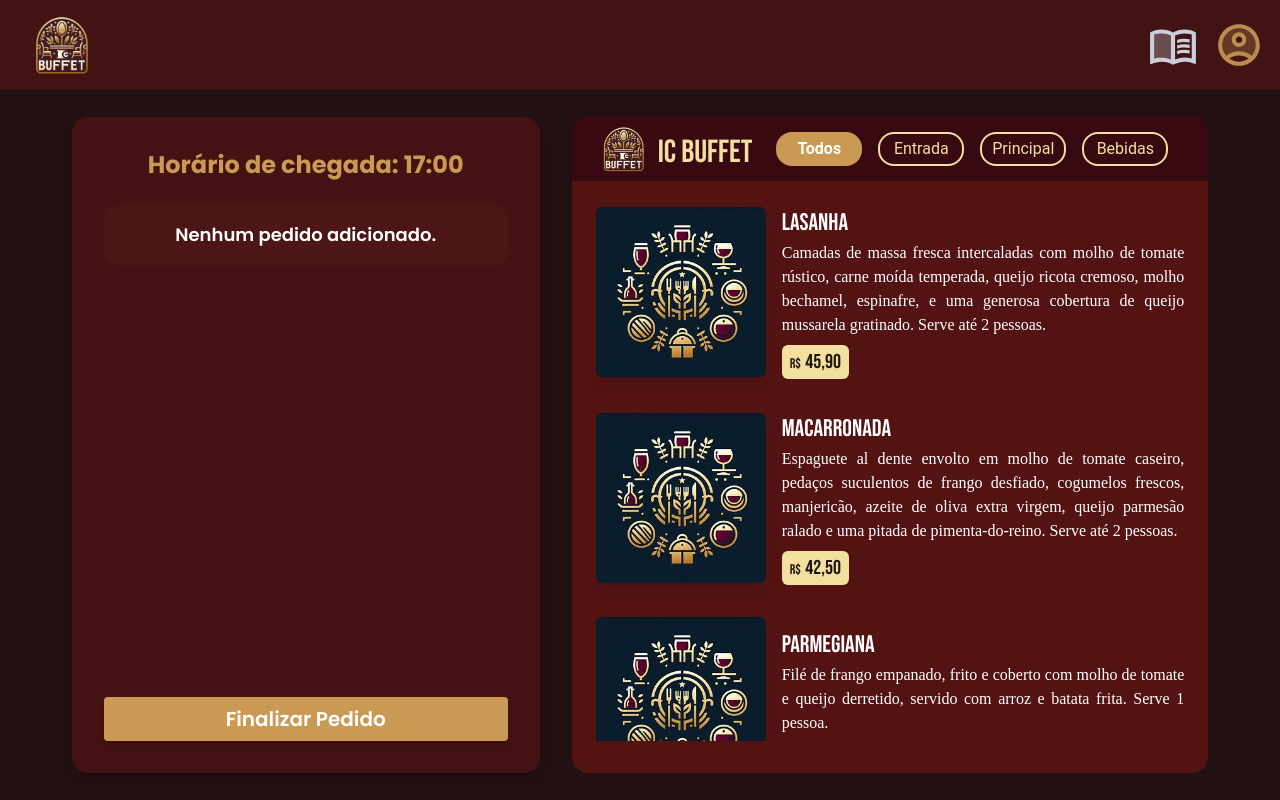
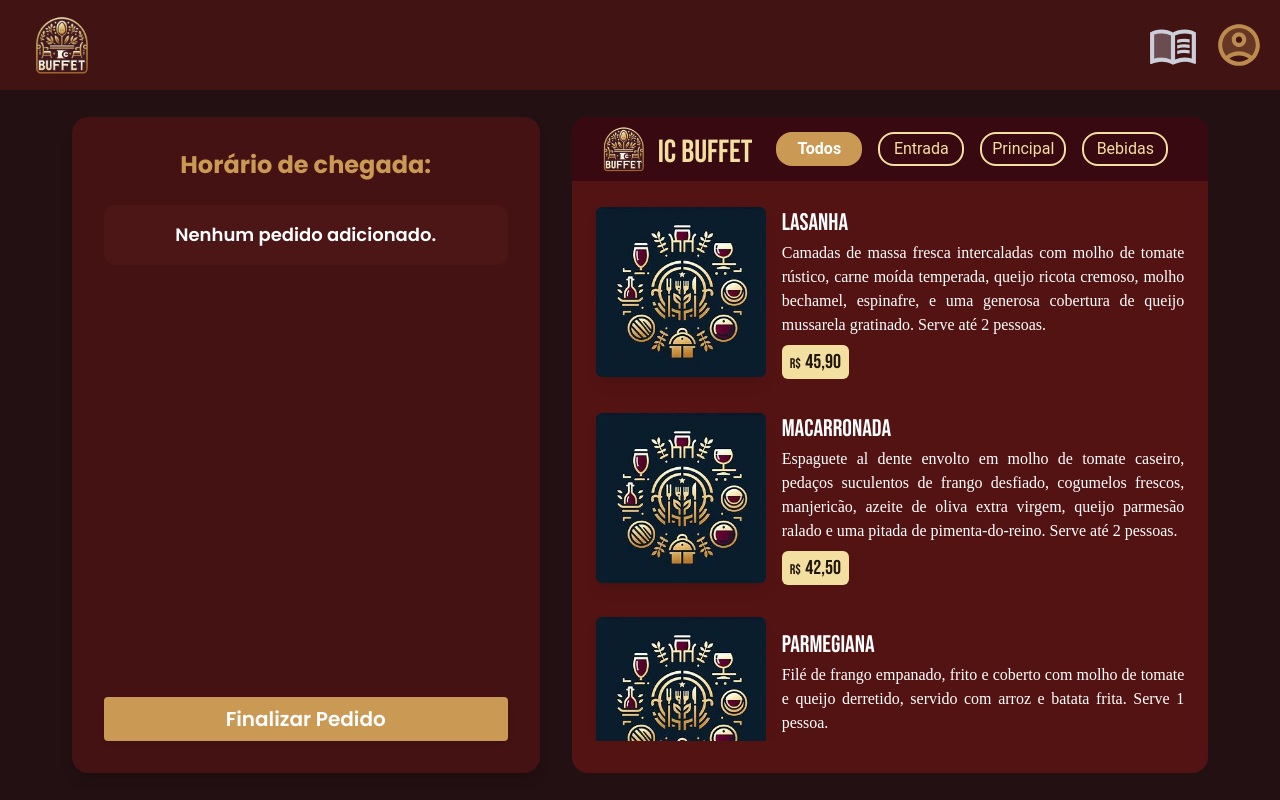
Before and after one commit to MasioCesar/Restaurant-Reservation, a Next.js app: page /menuSchedule in a window 1280 px wide. Built offline with nearby package versions, Linux system fonts and the light colour scheme.

Commit message:
corrigindo horario

```diff
--- a/src/app/menuSchedule/page.js
+++ b/src/app/menuSchedule/page.js
@@ -1,7 +1,7 @@
 "use client"
-import { useState } from "react";
+import { useEffect, useState } from "react";
 import { Header } from "@/components/header";
-import { useRouter } from "next/navigation";
+import { useRouter, useSearchParams } from "next/navigation";
 import { Box, InputLabel, MenuItem, Select, TextField } from "@mui/material";
 import { MenuCronograma } from "@/components/menuCronograma";
 
@@ -17,16 +17,27 @@ const horariosDisponiveis = ["17:00", "17:15", "17:30", "17:45", "18:00", "18:15
 export default function MenuSchedule() {
 	const router = useRouter();
 
-	const [arrivalTime, setArrivalTime] = useState("17:00");
+	const [arrivalTime, setArrivalTime] = useState();
 	const [orders, setOrders] = useState([]);
 	const [selectedItem, setSelectedItem] = useState(null);
-	const [popoverTime, setPopoverTime] = useState("17:00");
+	const [popoverTime, setPopoverTime] = useState();
 	const [showPopover, setShowPopover] = useState(false);
 	const [quantity, setQuantity] = useState(1);
 	const [selectedPrice, setSelectedPrice] = useState(0);
 	const [showConfirmation, setShowConfirmation] = useState(false);
 	const [reservationDone, setReservationDone] = useState(false);
 	const [showPopUpP, setShowPopUpP] = useState(false);
+
+	const searchParams = useSearchParams();
+
+	useEffect(() => {
+		// Pega o parâmetro 'time' da URL
+		const timeParam = searchParams.get('time');
+		if (timeParam) {
+			setArrivalTime(timeParam);
+			setPopoverTime(timeParam)
+		}
+	}, [searchParams]);
 
 	const openPopover = (item) => {
 		console.log("Opening popover for item:", item);
@@ -57,7 +68,6 @@ export default function MenuSchedule() {
 			}
 
 			setShowPopover(false);
-			setPopoverTime("17:00");
 		}
 	};
 
--- a/src/app/tables/page.js
+++ b/src/app/tables/page.js
@@ -132,7 +132,7 @@ export default function AvailableTables() {
 
   const handleConfirmReservation = () => {
     setDialogOpen(false);
-    router.push("/menuSchedule");
+    router.push(`/menuSchedule?time=${selectedTime}`);
   };
 
   const handleClickOutside = useCallback(
```
